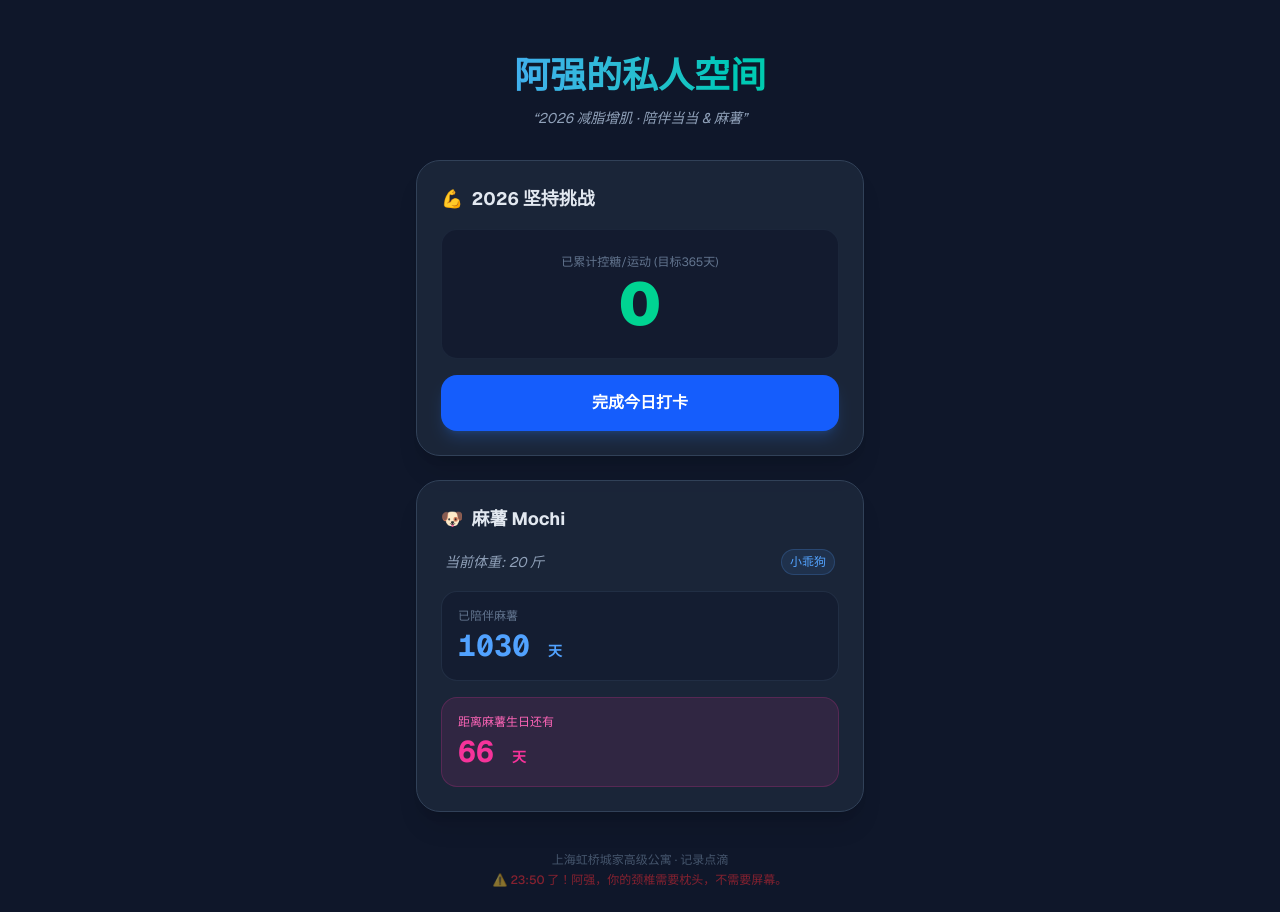
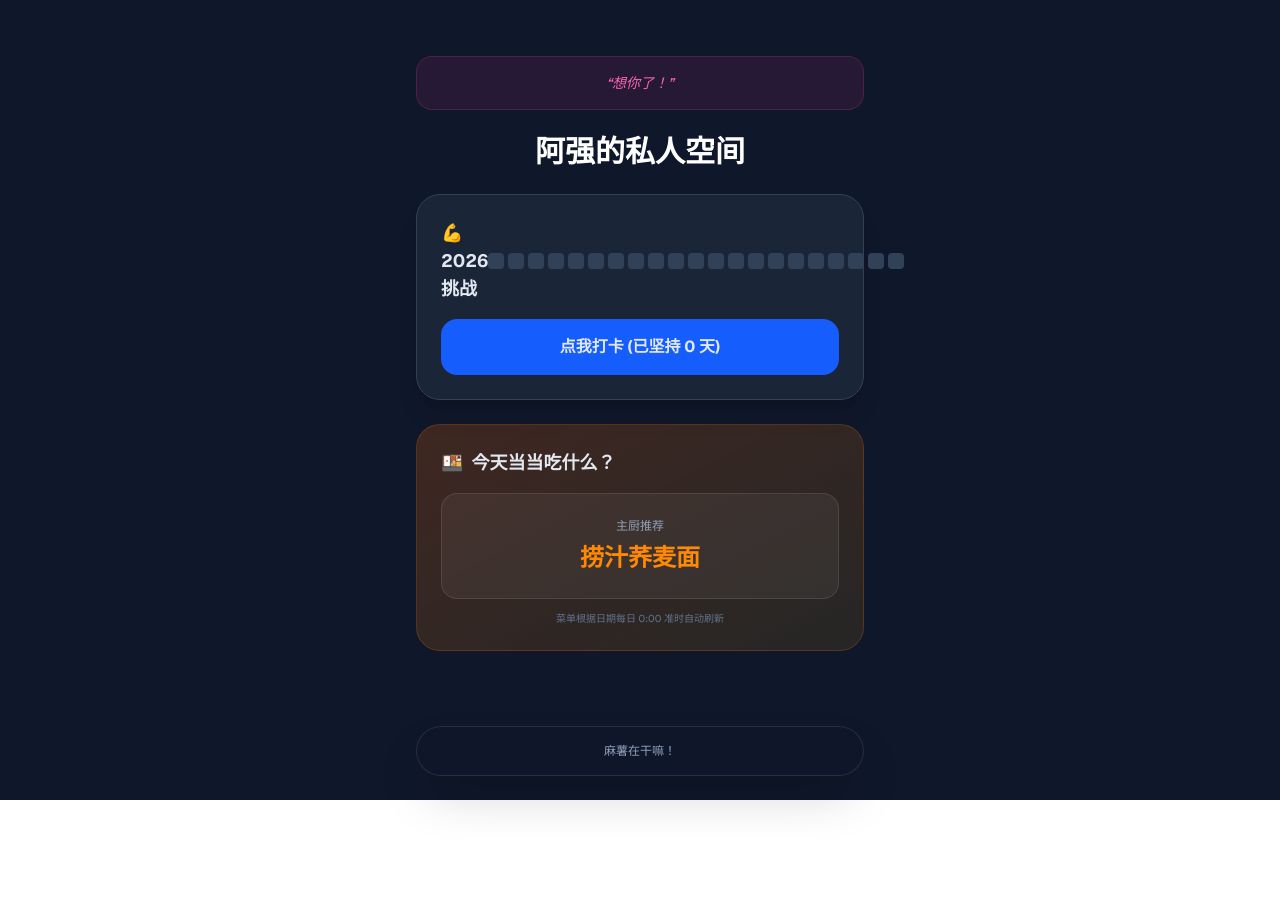
Before and after one commit to HJQ1128/qiang-app, a Next.js app: page / in a window 1280 px wide. After the commit the page ends 800 px from the top, so only its background shows below. Built offline with nearby package versions, Linux system fonts and the light colour scheme.

Commit message:
Update page.tsx
优化

```diff
--- a/src/app/page.tsx
+++ b/src/app/page.tsx
@@ -1,109 +1,93 @@
 "use client";
 import React, { useState, useEffect } from 'react';
 
-// 计算麻薯相关日期的逻辑组件
-const MochiStats = () => {
-  const [stats, setStats] = useState({ daysTogether: 0, daysToBirthday: 0 });
+// 1. 每日情话库
+const loveQuotes = [
+  "每一天，只要有你在，空气都是甜的。",
+  "想你了！",
+  "bb在干嘛？0.0。",
+  "遇见你之后，我再也不想‘临时抱佛脚’了，只想一辈子抱你。",
+  "当当，你是我的 365 天里最美的风景。",
+  "全世界最好看的你，今天也要记得多喝水。"
+];
+
+// 2. 自动刷新的美食库 (针对减脂控糖)
+const foods = ["低卡柠檬鱼", "全麦牛油果三明治", "清蒸巴沙鱼", "蒜蓉西蓝花虾仁", "牛肉海带汤", "香煎鸡胸肉芦笋", "豆乳火锅", "捞汁荞麦面", "无糖番茄牛腩"];
+
+export default function Home() {
+  const [history, setHistory] = useState<string[]>([]); // 存储打卡日期
+  const [quote, setQuote] = useState("");
+  const [todayFood, setTodayFood] = useState("");
 
   useEffect(() => {
-    const calculateDates = () => {
-      const now = new Date();
-      const birthDate = new Date('2023-03-14');
+    // 初始化数据
+    const saved = localStorage.getItem('workoutHistory');
+    if (saved) setHistory(JSON.parse(saved));
 
-      // 1. 计算陪伴天数
-      const diffTime = Math.abs(now.getTime() - birthDate.getTime());
-      const diffDays = Math.floor(diffTime / (1000 * 60 * 60 * 24));
-
-      // 2. 计算下一个生日倒计时
-      let nextBirthday = new Date(now.getFullYear(), 2, 14); // 今年的3月14日
-      if (now > nextBirthday) {
-        nextBirthday.setFullYear(now.getFullYear() + 1); // 如果今年过了，就算明年的
-      }
-      const timeToBirthday = nextBirthday.getTime() - now.getTime();
-      const daysToBirthday = Math.ceil(timeToBirthday / (1000 * 60 * 60 * 24));
-
-      setStats({ daysTogether: diffDays, daysToBirthday });
-    };
-
-    calculateDates();
-    // 每天凌晨自动刷新一次
-    const timer = setInterval(calculateDates, 1000 * 60 * 60);
-    return () => clearInterval(timer);
+    // 每日情话 & 美食根据日期自动变
+    const dayIndex = new Date().getDate() % loveQuotes.length;
+    setQuote(loveQuotes[dayIndex]);
+    setTodayFood(foods[new Date().getDate() % foods.length]);
   }, []);
 
-  return (
-    <div className="space-y-4">
-      <div className="bg-slate-900/50 p-4 rounded-2xl border border-slate-700/50">
-        <p className="text-xs text-slate-500 mb-1 font-medium">已陪伴麻薯</p>
-        <p className="text-3xl font-mono font-bold text-blue-400">{stats.daysTogether} <span className="text-sm">天</span></p>
-      </div>
-      <div className="bg-pink-500/10 p-4 rounded-2xl border border-pink-500/20">
-        <p className="text-xs text-pink-400 mb-1 font-medium">距离麻薯生日还有</p>
-        <p className="text-3xl font-mono font-bold text-pink-500">{stats.daysToBirthday} <span className="text-sm">天</span></p>
-      </div>
-    </div>
-  );
-};
+  const handleCheckIn = () => {
+    const today = new Date().toLocaleDateString();
+    if (!history.includes(today)) {
+      const newHistory = [...history, today];
+      setHistory(newHistory);
+      localStorage.setItem('workoutHistory', JSON.stringify(newHistory));
+    }
+  };
 
-export default function Home() {
-  const [count, setCount] = useState(0);
-
-  // 初始化：读取记忆
-  useEffect(() => {
-    const savedCount = localStorage.getItem('dietCount2026');
-    if (savedCount) setCount(parseInt(savedCount));
-  }, []);
-
-  // 打卡记忆功能
-  const handleCheckIn = () => {
-    const newCount = count + 1;
-    setCount(newCount);
-    localStorage.setItem('dietCount2026', newCount.toString());
+  // 简易日历格子逻辑
+  const renderCalendar = () => {
+    const boxes = [];
+    for (let i = 0; i < 21; i++) { // 展示最近3周
+      boxes.push(
+        <div key={i} className={`w-4 h-4 rounded-sm ${i < history.length ? 'bg-emerald-500' : 'bg-slate-700'}`} />
+      );
+    }
+    return boxes;
   };
 
   return (
-    <main className="min-h-screen bg-[#0f172a] text-slate-200 p-6 font-sans">
-      <header className="max-w-md mx-auto pt-8 pb-8 text-center">
-        <h1 className="text-4xl font-extrabold text-transparent bg-clip-text bg-gradient-to-r from-blue-400 to-emerald-400">
-          阿强的私人空间
-        </h1>
-        <p className="mt-3 text-slate-400 italic text-sm">“2026 减脂增肌 · 陪伴当当 & 麻薯”</p>
+    <main className="min-h-screen bg-[#0f172a] text-slate-200 p-6 font-sans pb-24">
+      {/* 头部：每日情话 */}
+      <header className="max-w-md mx-auto pt-8 pb-6 text-center">
+        <div className="bg-pink-500/10 p-4 rounded-2xl border border-pink-500/20 mb-6">
+          <p className="text-pink-400 text-sm italic font-medium">“{quote}”</p>
+        </div>
+        <h1 className="text-3xl font-black text-white">阿强的私人空间</h1>
       </header>
 
       <section className="max-w-md mx-auto space-y-6">
-        {/* 1. 2026 控糖运动打卡 */}
+        {/* 打卡 & 统计回顾 */}
         <div className="bg-slate-800/80 p-6 rounded-3xl border border-slate-700 shadow-xl">
-          <h2 className="text-lg font-bold mb-4 flex items-center">
-            <span className="mr-2">💪</span> 2026 坚持挑战
-          </h2>
-          <div className="flex flex-col items-center py-6 bg-slate-900/60 rounded-2xl mb-4 border border-slate-700/30">
-            <p className="text-xs text-slate-500 mb-1">已累计控糖/运动 (目标365天)</p>
-            <p className="text-6xl font-black text-emerald-400">{count}</p>
+          <div className="flex justify-between items-center mb-4">
+            <h2 className="text-lg font-bold">💪 2026 挑战</h2>
+            <div className="flex gap-1">{renderCalendar()}</div>
           </div>
-          <button
-            onClick={handleCheckIn}
-            className="w-full bg-blue-600 hover:bg-blue-500 active:scale-95 text-white font-bold py-4 rounded-2xl transition-all shadow-lg shadow-blue-500/20"
-          >
-            完成今日打卡
+          <button onClick={handleCheckIn} className="w-full bg-blue-600 py-4 rounded-2xl font-bold active:scale-95 transition-all">
+            点我打卡 (已坚持 {history.length} 天)
           </button>
         </div>
 
-        {/* 2. 麻薯数据板块 */}
-        <div className="bg-slate-800/80 p-6 rounded-3xl border border-slate-700 shadow-xl">
+        {/* 当当吃什么模块 */}
+        <div className="bg-gradient-to-br from-orange-500/20 to-yellow-500/10 p-6 rounded-3xl border border-orange-500/20">
           <h2 className="text-lg font-bold mb-4 flex items-center">
-            <span className="mr-2">🐶</span> 麻薯 Mochi
+            <span className="mr-2">🍱</span> 今天当当吃什么？
           </h2>
-          <div className="mb-4 flex justify-between items-center px-1">
-            <span className="text-slate-400 text-sm italic">当前体重: 20 斤</span>
-            <span className="text-blue-400 text-xs bg-blue-400/10 px-2 py-1 rounded-full border border-blue-400/20">小乖狗</span>
+          <div className="bg-white/5 p-6 rounded-2xl text-center border border-white/10">
+            <p className="text-xs text-slate-400 mb-2">主厨推荐</p>
+            <p className="text-2xl font-black text-orange-400">{todayFood}</p>
           </div>
-          <MochiStats />
+          <p className="text-[10px] text-slate-500 mt-3 text-center">菜单根据日期每日 0:00 准时自动刷新</p>
         </div>
       </section>
 
-      <footer className="max-w-md mx-auto mt-10 text-center text-slate-600 text-xs space-y-1">
-        <p>上海虹桥城家高级公寓 · 记录点滴</p>
-        <p className="text-red-500/50 font-medium">⚠️ 23:50 了！阿强，你的颈椎需要枕头，不需要屏幕。</p>
+      {/* 底部导航 */}
+      <footer className="fixed bottom-6 left-1/2 -translate-x-1/2 w-[calc(100%-3rem)] max-w-md bg-slate-900/80 backdrop-blur-xl border border-white/10 p-4 rounded-full text-center shadow-2xl">
+         <p className="text-xs text-slate-400 font-medium">麻薯在干嘛！</p>
       </footer>
     </main>
   );
```
